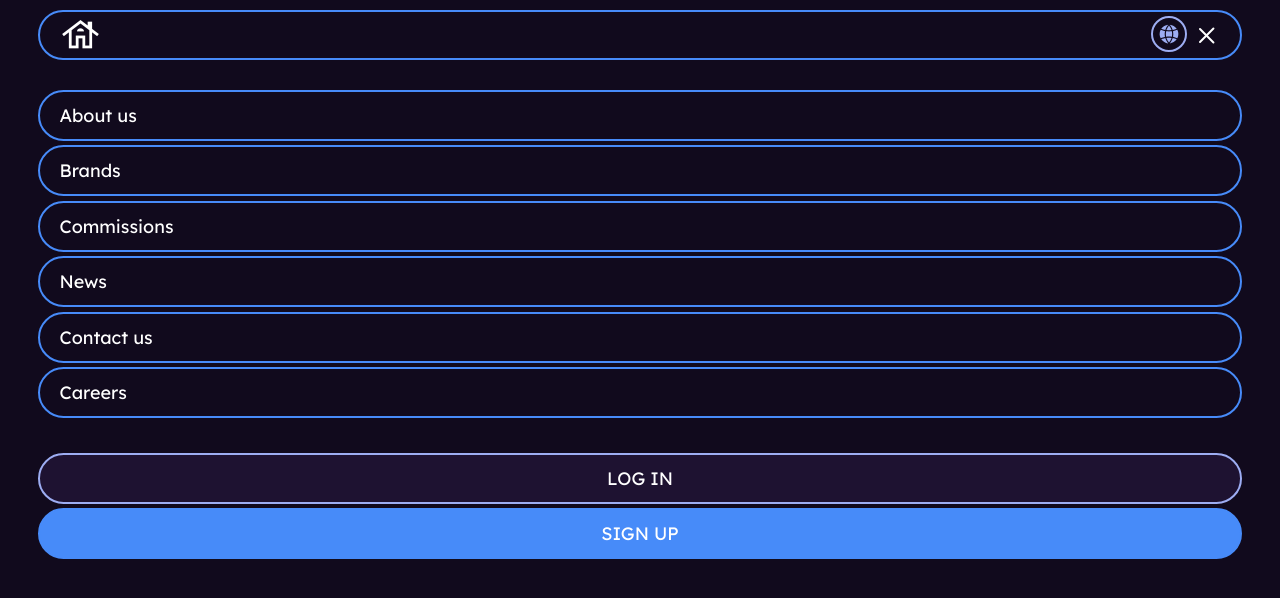
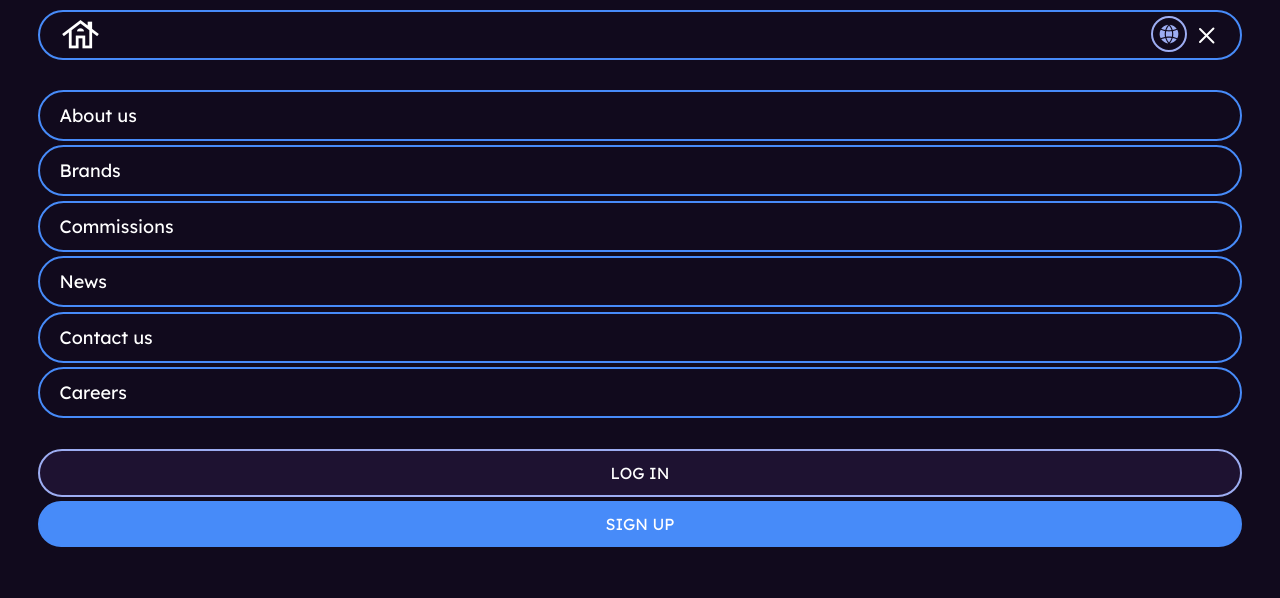
Before and after one commit to vaiperlexmar/gambling-layout, a React (Vite) app: page / in a window 1280 px wide. Both pictures are taken after a click on the element 1209 px from the left and 34 px from the top of the page. Shown: the top 598 px of the page. Built offline with nearby package versions, Linux system fonts and the light colour scheme.

Commit message:
Few changes with pixelperfect

```diff
--- a/src/scss/abstract/_mixins.scss
+++ b/src/scss/abstract/_mixins.scss
@@ -12,4 +12,5 @@
   display: block;
   text-transform: uppercase;
   text-align: center;
+  font-size: 1.6rem;
 }
--- a/src/scss/components/_menu.scss
+++ b/src/scss/components/_menu.scss
@@ -22,7 +22,7 @@
     margin: 0 auto;
 
     &:nth-of-type(6) {
-      margin-bottom: 3rem;
+      margin-bottom: 2.6rem;
     }
   }
 
@@ -37,7 +37,7 @@
   &__sign-up {
     @include mobile-cell;
     @include signup-btn-text;
-    padding: 1.2rem 1.9rem;
+    padding: 1.1rem 1.9rem;
     background-color: $color-blue-main;
   }
 }
--- a/src/style.css
+++ b/src/style.css
@@ -116,7 +116,7 @@ body {
     text-align: start;
     margin: 0 auto; }
     .menu__link:nth-of-type(6) {
-      margin-bottom: 3rem; }
+      margin-bottom: 2.6rem; }
   .menu__login {
     width: 94vw;
     border-radius: 10rem;
@@ -124,6 +124,7 @@ body {
     display: block;
     text-transform: uppercase;
     text-align: center;
+    font-size: 1.6rem;
     padding: 1.2rem 1.9rem;
     border: 2px solid #9dadf2;
     background-color: #1e1231; }
@@ -134,7 +135,8 @@ body {
     display: block;
     text-transform: uppercase;
     text-align: center;
-    padding: 1.2rem 1.9rem;
+    font-size: 1.6rem;
+    padding: 1.1rem 1.9rem;
     background-color: #478bf9; }
 
 .header {
```
